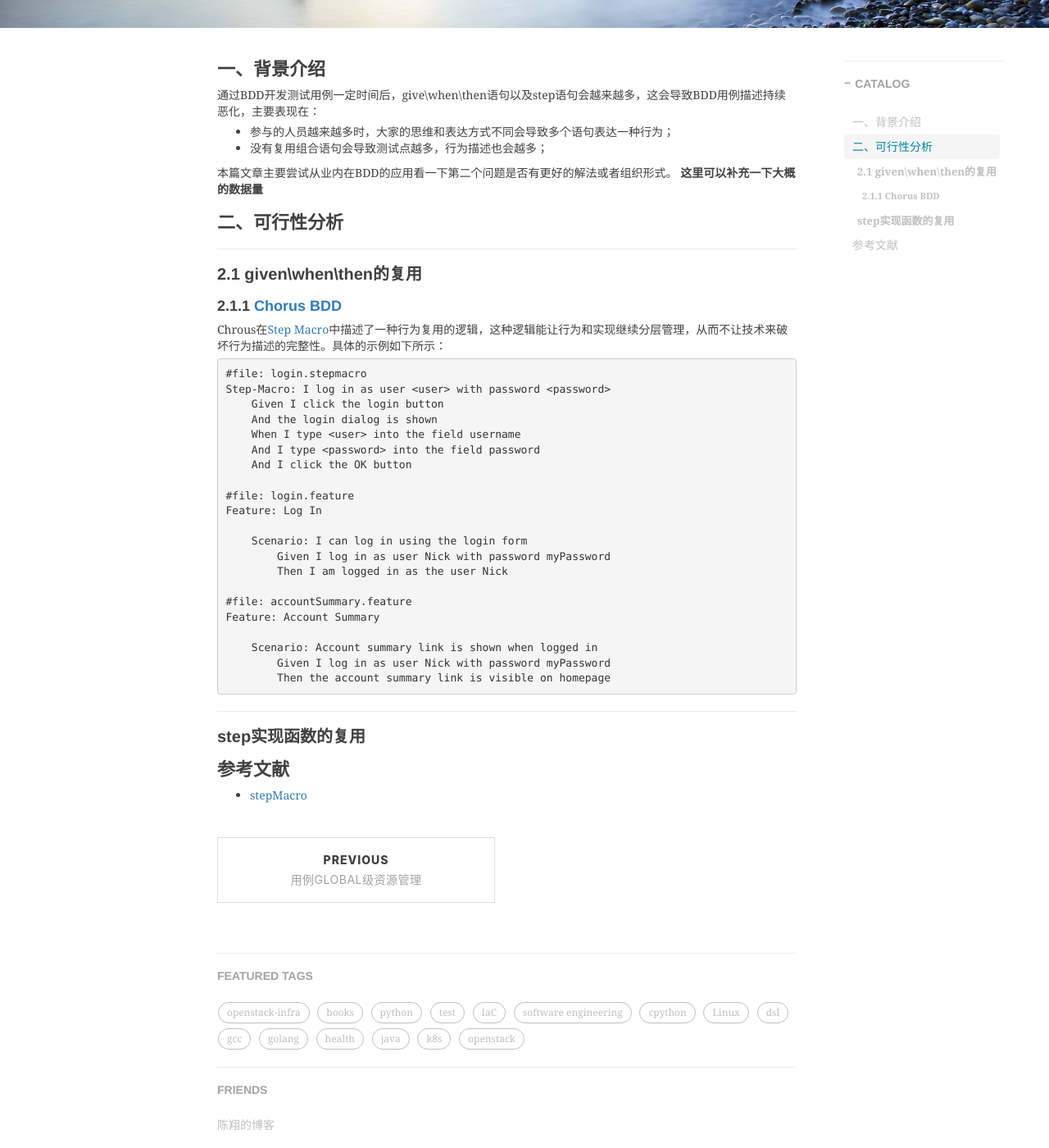
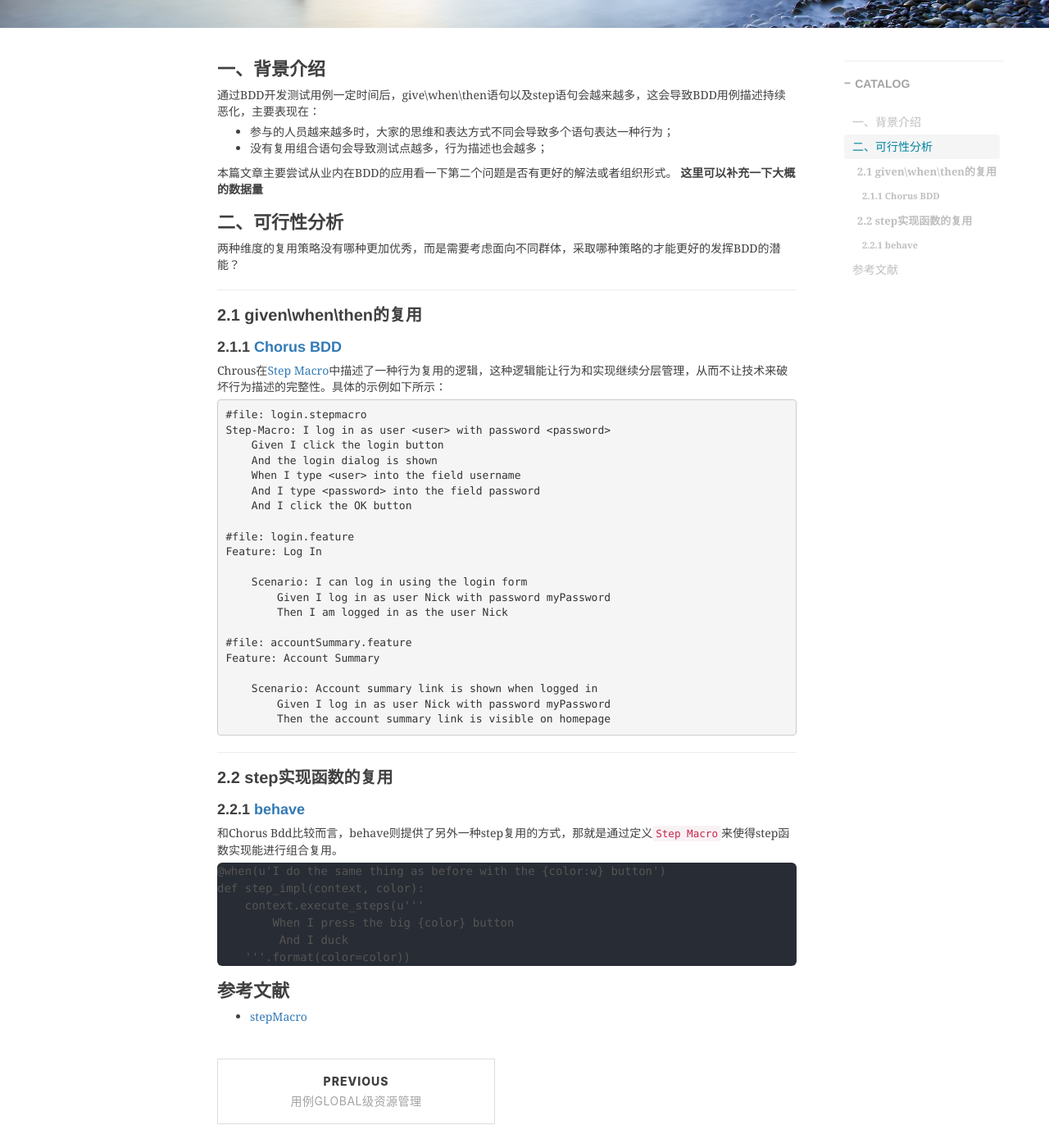
Before and after one commit to shihai1991/shihai1991.github.io, a Jekyll site: the page built from _posts/2023-08-22-BDD中的step可复用性调研.md, in a window 1280 px wide and 1400 px high, scrolled down 421 px. Shown: the whole window at 82% size. Built offline with Jekyll 4.4.1, drawn with Linux system fonts in a browser that asks for light colours; nearby versions of some CDN libraries; comment, search, counter and statistics services are not loaded.

Commit message:
Update 2023-08-22-BDD中的step可复用性调研.md

````diff
--- a/_posts/2023-08-22-BDD中的step可复用性调研.md
+++ b/_posts/2023-08-22-BDD中的step可复用性调研.md
@@ -17,6 +17,8 @@ time: '2023.08.22 17:21:00'
 **这里可以补充一下大概的数据量**
 
 # 二、可行性分析
+两种维度的复用策略没有哪种更加优秀，而是需要考虑面向不同群体，采取哪种策略的才能更好的发挥BDD的潜能？
+
 ## 2.1 given\when\then的复用
 ### 2.1.1 [Chorus BDD](https://www.chorus-bdd.org/)
 Chrous在[Step Macro](https://www.chorus-bdd.org/pages/GherkinExtensions/StepMacro/)中描述了一种行为复用的逻辑，这种逻辑能让行为和实现继续分层管理，从而不让技术来破坏行为描述的完整性。具体的示例如下所示：
@@ -44,7 +46,17 @@ Feature: Account Summary
         Then the account summary link is visible on homepage
 ```
 
-## step实现函数的复用
+## 2.2 step实现函数的复用
+### 2.2.1 [behave](https://behave.readthedocs.io/)
+和Chorus Bdd比较而言，behave则提供了另外一种step复用的方式，那就是通过定义[`Step Macro`](https://behave.readthedocs.io/en/latest/api/?highlight=macro#step-macro-calling-steps-from-other-steps)来使得step函数实现能进行组合复用。
+```
+@when(u'I do the same thing as before with the {color:w} button')
+def step_impl(context, color):
+    context.execute_steps(u'''
+        When I press the big {color} button
+         And I duck
+    '''.format(color=color))
+```
 
 # 参考文献
 - [stepMacro](https://www.chorus-bdd.org/pages/GherkinExtensions/StepMacro/)
````
